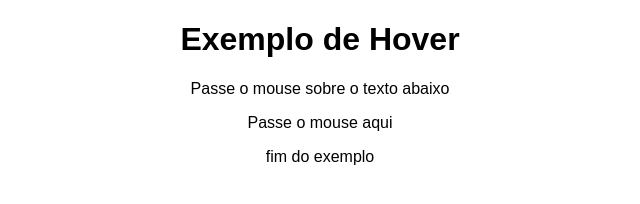
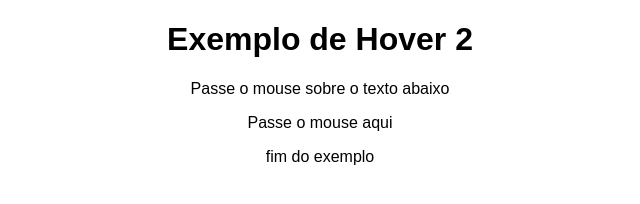
Before and after one commit to evandrosilvaramos/Estudos, a plain HTML site: page HTML5-CSS/exercicios/ex020/hover.html in a window 1280 px wide. Shown: the whole page, without its empty margins (320-960 px from the left). Drawn offline with Linux system fonts and the light colour scheme.

Commit message:
Atualização

```diff
--- a/HTML5-CSS/exercicios/ex020/hover.html
+++ b/HTML5-CSS/exercicios/ex020/hover.html
@@ -32,7 +32,7 @@
     </style>
 </head>
 <body>
-    <h1>Exemplo de Hover</h1>
+    <h1>Exemplo de Hover 2</h1>
     <p>Passe o mouse sobre o texto abaixo</p>
     <div>
         Passe o mouse aqui
```
